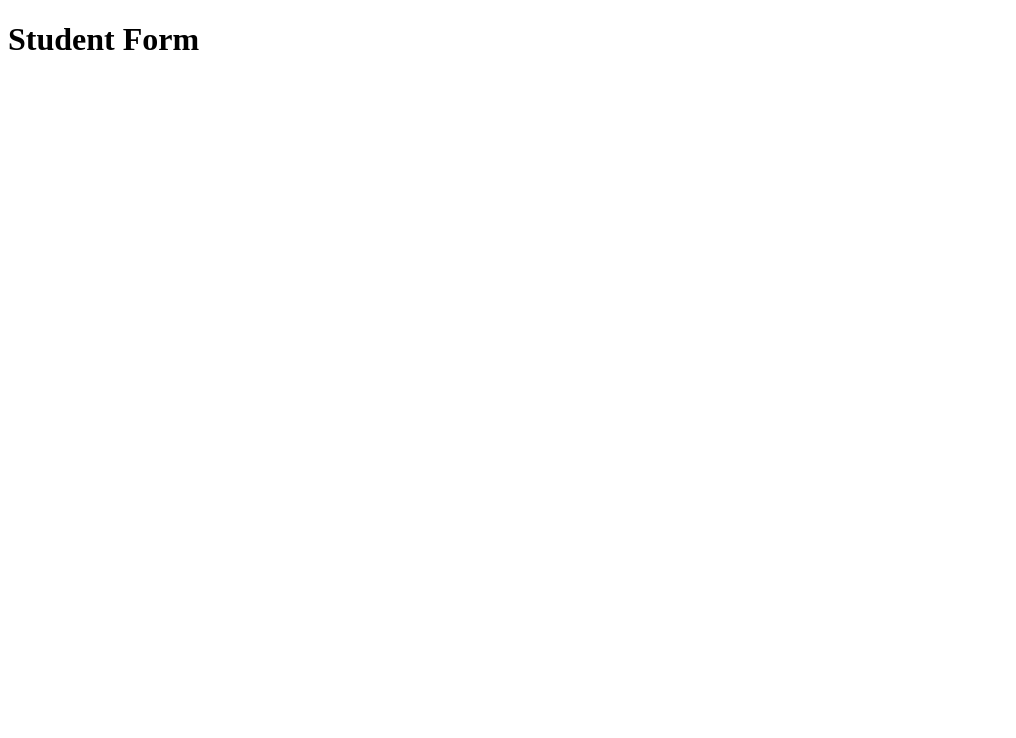
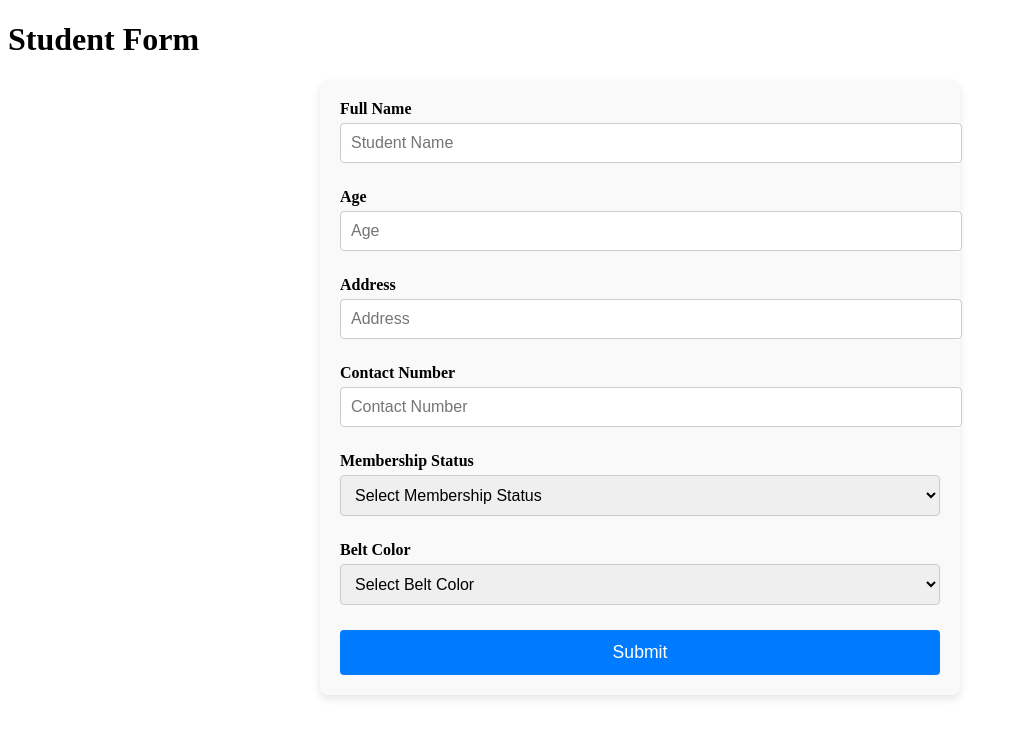
Before and after one commit to Gyuhex/dojo-vault, a plain HTML site: page add-student.html in a window 1280 px wide. Shown: the whole page, without its empty margins (0-1016 px from the left). Drawn offline with Linux system fonts and the light colour scheme.

Commit message:
Add new student form on add-student.html and initial css design from form.css

```diff
--- a/add-student.html
+++ b/add-student.html
@@ -4,8 +4,60 @@
     <meta charset="UTF-8">
     <meta name="viewport" content="width=device-width, initial-scale=1.0">
     <title>Add New Student</title>
+    <link rel="stylesheet" href="assets/css/forms.css">
 </head>
 <body>
     <h1>Student Form</h1>
+    <div class="container">
+        <form id="addStudentForm">
+            <div class="mb-3">
+                <label for="studentName" class="form-label">Full Name</label>
+                <input type="text" id="studentName" class="form-control" placeholder="Student Name" required>
+            </div>
+
+            <div class="mb-3">
+                <label for="age" class="form-label">Age</label>
+                <input type="number" id="age" class="form-control" placeholder="Age" required>
+            </div>
+
+            <div class="mb-3">
+                <label for="address" class="form-label">Address</label>
+                <input type="text" id="address" class="form-control" placeholder="Address" required>
+            </div>
+
+            <div class="mb-3">
+                <label for="contactNumber" class="form-label">Contact Number</label>
+                <input type="tel" id="contactNumber" class="form-control" placeholder="Contact Number" required>
+            </div>
+
+            <div class="mb-3">
+                <label for="membership" class="form-label">Membership Status</label>
+                <select id="membership" class="form-select" required>
+                    <option value="">Select Membership Status</option>
+                    <option value="paid">Paid</option>
+                    <option value="unpaid">Unpaid</option>
+                </select>
+            </div>
+
+            <div class="mb-3">
+                <label for="beltColor" class="form-label">Belt Color</label>
+                <select id="beltColor" class="form-select" required>
+                    <option value="">Select Belt Color</option>
+                    <option value="white">White</option>
+                    <option value="yellow">Yellow</option>
+                    <option value="orange">Orange</option>
+                    <option value="green">Green</option>
+                    <option value="blue">Blue</option>
+                    <option value="purple">Purple</option>
+                    <option value="brown">Brown</option>
+                    <option value="black">Black</option>
+                </select>
+            </div>
+
+            <button type="submit" class="btn btn-primary">Submit</button>
+        </form>
+    </div>
+
+    <script src="assets/js/addStudent.js"></script>
 </body>
 </html>
--- a/assets/css/forms.css
+++ b/assets/css/forms.css
@@ -0,0 +1,80 @@
+/* General form styling */
+.container {
+    max-width: 600px;
+    margin: 0 auto;
+    padding: 20px;
+    background-color: #f9f9f9;
+    border-radius: 8px;
+    box-shadow: 0 4px 8px rgba(0, 0, 0, 0.1);
+}
+
+/* Form title */
+h2 {
+    text-align: center;
+    color: #333;
+    font-size: 1.8rem;
+    margin-bottom: 20px;
+}
+
+/* Form input fields */
+input[type="text"],
+input[type="number"],
+input[type="tel"],
+select {
+    width: 100%;
+    padding: 10px;
+    margin-bottom: 10px;
+    border-radius: 4px;
+    border: 1px solid #ccc;
+    font-size: 1rem;
+}
+
+/* Focus effect for input fields */
+input[type="text"]:focus,
+input[type="number"]:focus,
+input[type="tel"]:focus,
+select:focus {
+    border-color: #007bff;
+    outline: none;
+}
+
+/* Label styling */
+.form-label {
+    font-weight: bold;
+    margin-bottom: 5px;
+    display: block;
+}
+
+/* Submit button */
+button[type="submit"] {
+    width: 100%;
+    padding: 12px;
+    background-color: #007bff;
+    color: #fff;
+    border: none;
+    border-radius: 4px;
+    font-size: 1.1rem;
+    cursor: pointer;
+    transition: background-color 0.3s ease;
+}
+
+/* Submit button hover effect */
+button[type="submit"]:hover {
+    background-color: #0056b3;
+}
+
+/* Spacing between form groups */
+.mb-3 {
+    margin-bottom: 15px;
+}
+
+/* Optional: Add some responsiveness */
+@media (max-width: 600px) {
+    .container {
+        padding: 15px;
+    }
+
+    button[type="submit"] {
+        padding: 10px;
+    }
+}
--- a/assets/js/addStudent.js
+++ b/assets/js/addStudent.js
@@ -0,0 +1,17 @@
+document.getElementById('addStudentForm').addEventListener('submit', function(event) {
+    event.preventDefault(); // Prevent form from submitting the traditional way
+
+    // Get input Values
+    const studentName = document.getElementById('studentName').value;
+    const age = document.getElementById('age').value;
+    const address = document.getElementById('address').value;
+    const contactNumber = document.getElementById('contactNumber').value;
+    const membership = document.getElementById('membership').value;
+    const beltColor = document.getElementById('beltColor').value;
+
+    // console.log(studentName, age, address, contactNumber, membership, beltColor);
+
+    const student = {
+
+    }
+});
```
Also changed, not shown: dashboard.html (+5 -1 lines).
